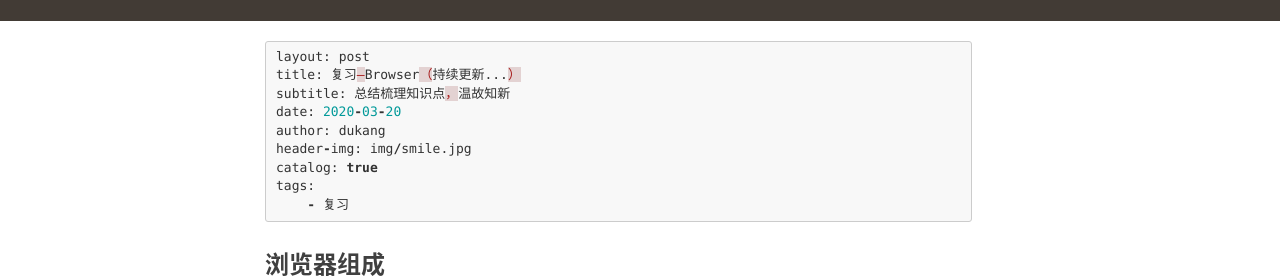
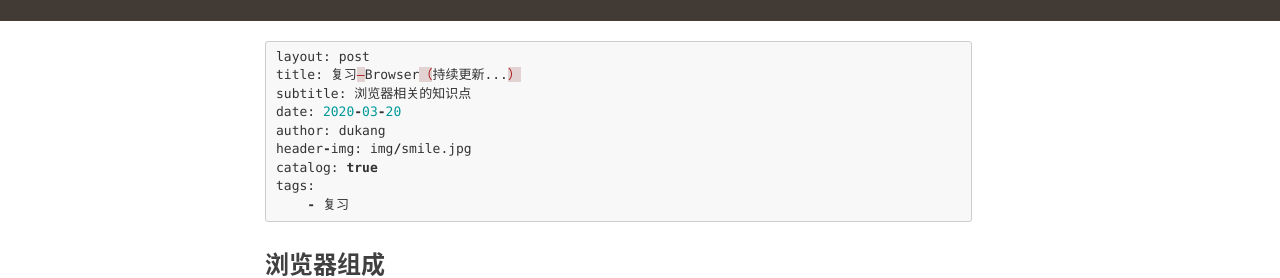
Before and after one commit to KAngJoin/KAngJoin.github.io, a Jekyll site: the page built from _posts/2020-03-15-面试-Browser.md, in a window 1280 px wide and 900 px high. Shown: the part 402-680 px from the top of the window. Built offline with Jekyll 4.4.1, drawn with Linux system fonts in a browser that asks for light colours; nearby versions of some CDN libraries; our own code applies the rules of GitHub Pages for plain Markdown files; comment, search, counter and statistics services are not loaded.

Commit message:
review-browser

````diff
--- a/_posts/2020-03-15-面试-Browser.md
+++ b/_posts/2020-03-15-面试-Browser.md
@@ -1,7 +1,7 @@
 ```javascript
 layout: post
 title: 复习—Browser（持续更新...）
-subtitle: 总结梳理知识点，温故知新
+subtitle: 浏览器相关的知识点
 date: 2020-03-20
 author: dukang
 header-img: img/smile.jpg
````
